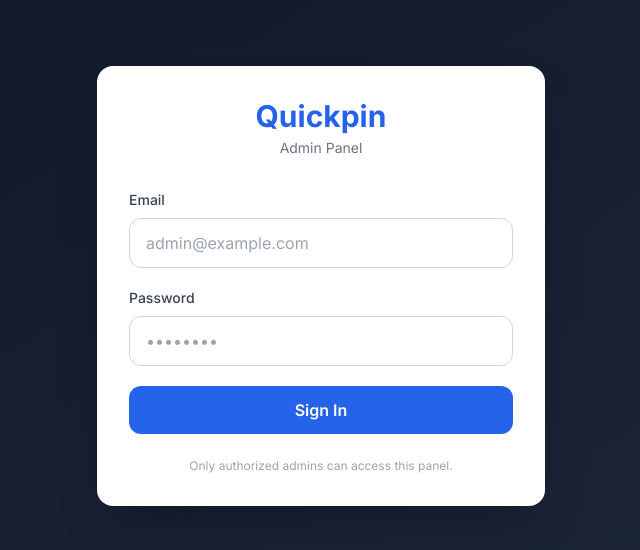
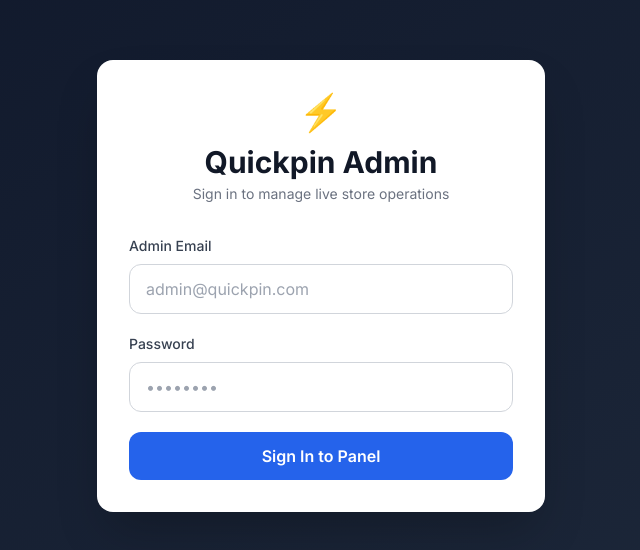
Before and after one commit to mainuladmob-dev/Quickpin, a Next.js app in the folder frontend/: page /admin/login in a window 1280 px wide. Shown: the part 114-664 px from the top of the page, without its empty margins (319-959 px from the left). Built offline with nearby package versions, Linux system fonts and the light colour scheme.

Commit message:
Update page.tsx

```diff
--- a/frontend/app/admin/login/page.tsx
+++ b/frontend/app/admin/login/page.tsx
@@ -1,32 +1,34 @@
 "use client";
 
-import { useState, useEffect } from "react";
+import { useState, useEffect, useMemo } from "react";
 import { useRouter } from "next/navigation";
 import { createClient } from "@/lib/supabase/client";
 
 export default function AdminLoginPage() {
   const router = useRouter();
-  const supabase = createClient();
+  const supabase = useMemo(() => createClient(), []);
 
   const [email, setEmail] = useState("");
   const [password, setPassword] = useState("");
   const [loading, setLoading] = useState(false);
   const [error, setError] = useState("");
-  const [checking, setChecking] = useState(true); // new
+  const [checking, setChecking] = useState(true);
 
-  // 🔥 NEW: Already logged in কিনা check করুন
+  // 🔥 Already logged in থাকলে dashboard-এ পাঠান
   useEffect(() => {
     const checkSession = async () => {
-      const { data } = await supabase.auth.getSession();
-      if (data?.session) {
-        // Already logged in → dashboard-এ পাঠান
-        router.replace("/admin/dashboard");
+      const {
+        data: { session },
+      } = await supabase.auth.getSession();
+
+      if (session?.user) {
+        window.location.href = "/admin/dashboard";
         return;
       }
       setChecking(false);
     };
     checkSession();
-  }, [router, supabase]);
+  }, [supabase]);
 
   const handleLogin = async (e: React.FormEvent) => {
     e.preventDefault();
@@ -66,18 +68,18 @@ export default function AdminLoginPage() {
         return;
       }
 
-      router.replace("/admin/dashboard");
+      // ✅ Full reload — cookie sync হবে
+      window.location.href = "/admin/dashboard";
     } catch (err: any) {
       setError(err.message || "Login failed");
       setLoading(false);
     }
   };
 
-  // 🔥 Session check হওয়ার সময় loading দেখান
   if (checking) {
     return (
       <div className="min-h-screen flex items-center justify-center bg-gradient-to-br from-slate-900 to-slate-800">
-        <div className="text-white text-lg">Loading...</div>
+        <p className="text-white">Loading...</p>
       </div>
     );
   }
@@ -86,21 +88,24 @@ export default function AdminLoginPage() {
     <div className="min-h-screen flex items-center justify-center bg-gradient-to-br from-slate-900 to-slate-800 p-4">
       <div className="w-full max-w-md bg-white rounded-2xl shadow-2xl p-8">
         <div className="text-center mb-8">
-          <h1 className="text-3xl font-bold text-blue-600 mb-1">Quickpin</h1>
-          <p className="text-gray-500 text-sm">Admin Panel</p>
+          <div className="text-4xl mb-3">⚡</div>
+          <h1 className="text-3xl font-bold text-gray-900 mb-1">Quickpin Admin</h1>
+          <p className="text-gray-500 text-sm">
+            Sign in to manage live store operations
+          </p>
         </div>
 
         <form onSubmit={handleLogin} className="space-y-5">
           <div>
             <label className="block text-sm font-medium text-gray-700 mb-2">
-              Email
+              Admin Email
             </label>
             <input
               type="email"
               required
               value={email}
               onChange={(e) => setEmail(e.target.value)}
-              placeholder="admin@example.com"
+              placeholder="admin@quickpin.com"
               className="w-full px-4 py-3 border border-gray-300 rounded-xl focus:ring-2 focus:ring-blue-500 focus:border-transparent outline-none text-gray-900"
             />
           </div>
@@ -130,14 +135,10 @@ export default function AdminLoginPage() {
             disabled={loading}
             className="w-full bg-blue-600 hover:bg-blue-700 text-white font-semibold py-3 rounded-xl transition disabled:opacity-50"
           >
-            {loading ? "Signing in..." : "Sign In"}
+            {loading ? "Signing in..." : "Sign In to Panel"}
           </button>
         </form>
-
-        <p className="text-center text-xs text-gray-400 mt-6">
-          Only authorized admins can access this panel.
-        </p>
       </div>
     </div>
   );
-}
+            }
```
